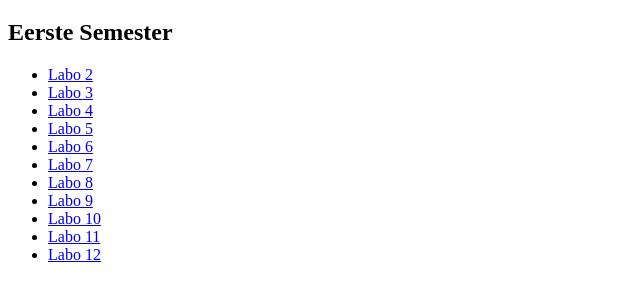
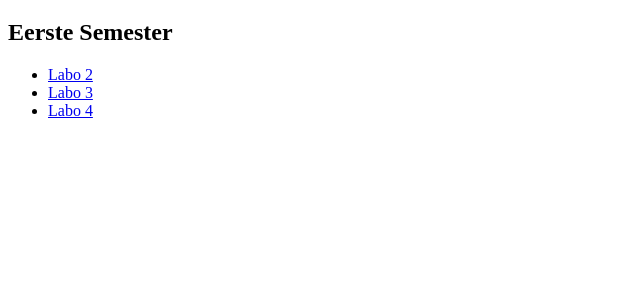
Before and after one commit to AaronJens/AaronJens.github.io, a plain HTML site: page index.html in a window 1280 px wide. Shown: the part 61-362 px from the top of the page, without its empty margins (0-640 px from the left). Drawn offline with Linux system fonts and the light colour scheme.

Commit message:
Update index.html

```diff
--- a/index.html
+++ b/index.html
@@ -14,14 +14,6 @@
     <li><a href="Labo2/Index.html">Labo 2</a></li>
     <li><a href="Labo3/Index.html">Labo 3</a></li>
     <li><a href="Labo4/Index.html">Labo 4</a></li>
-    <li><a href="Labo5/Index.html">Labo 5</a></li>
-    <li><a href="Labo6/Index.html">Labo 6</a></li>
-    <li><a href="Labo7/Index.html">Labo 7</a></li>
-    <li><a href="Labo8/Index.html">Labo 8</a></li>
-    <li><a href="Labo9/Index.html">Labo 9</a></li>
-    <li><a href="Labo10/Index.html">Labo 10</a></li>
-    <li><a href="Labo11/Index.html">Labo 11</a></li>
-    <li><a href="Labo12/Index.html">Labo 12</a></li>
 </ul>
 </section>
 </body>
```
